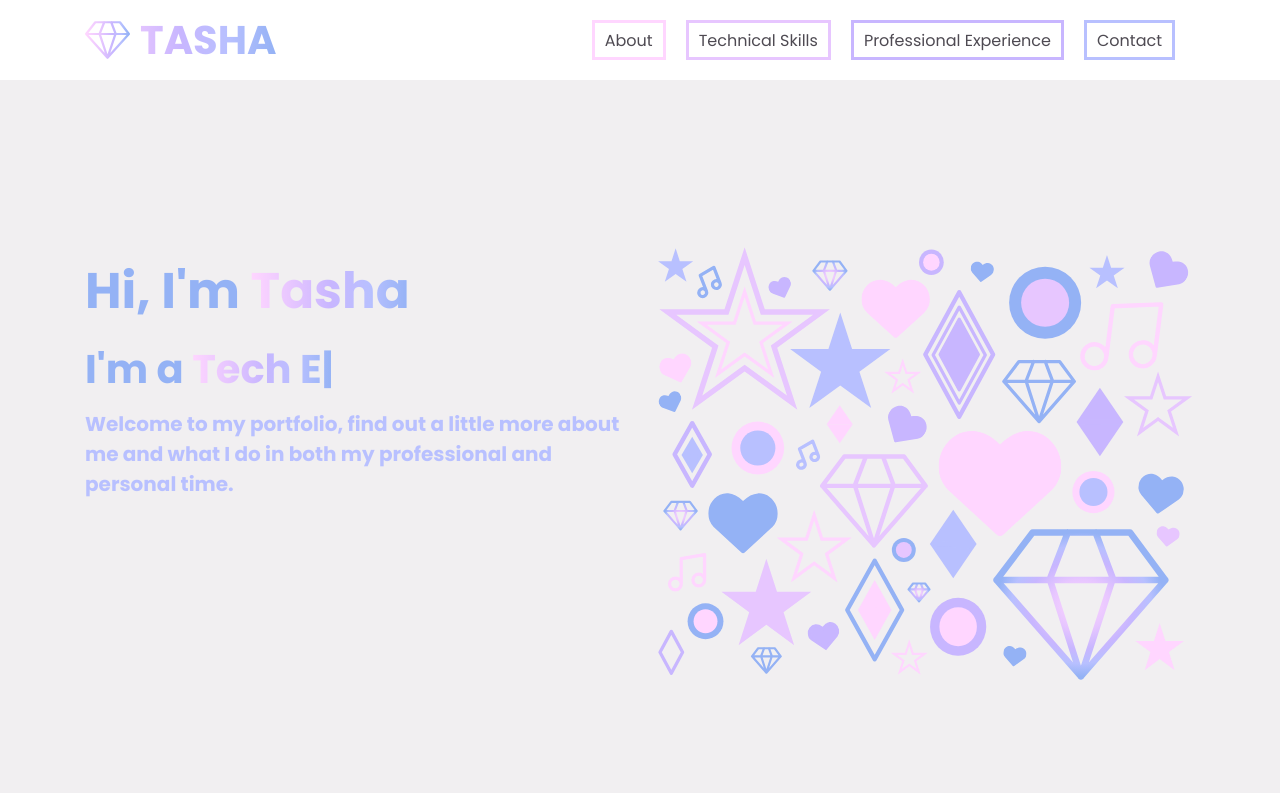
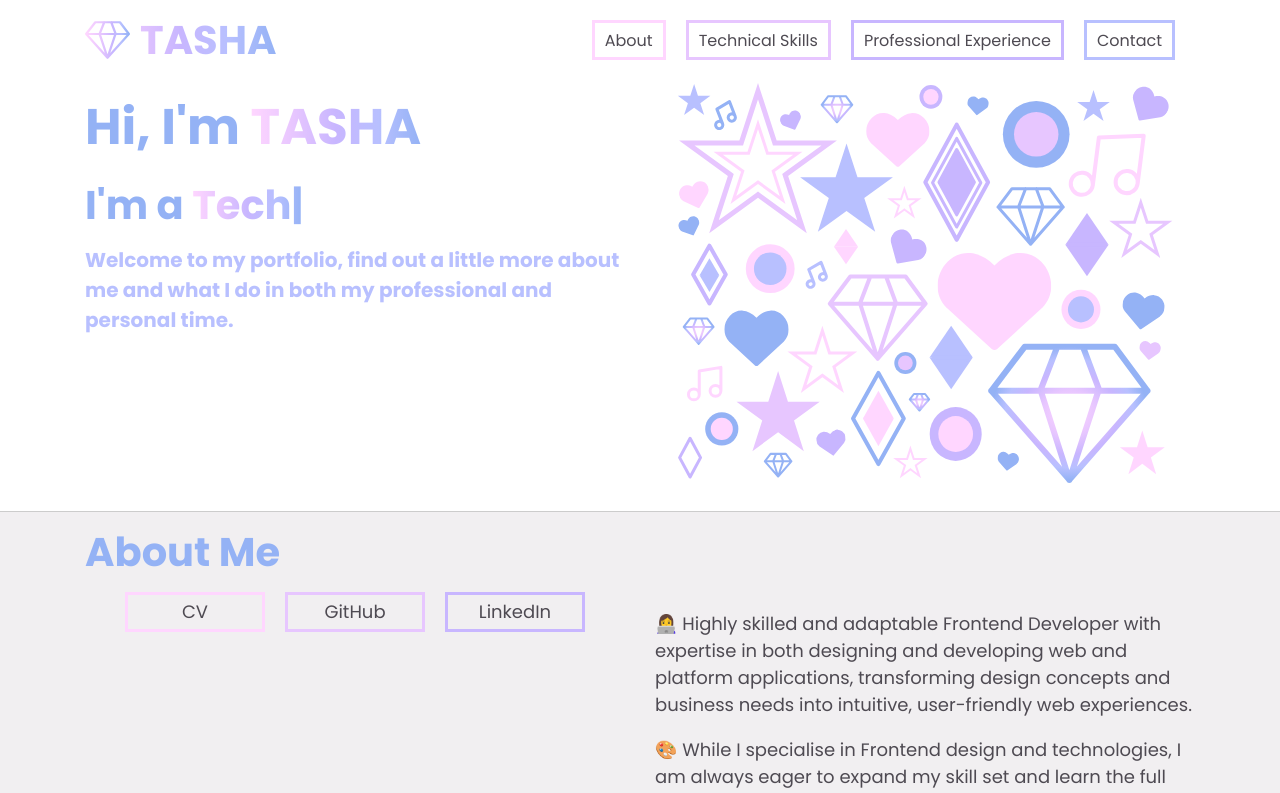
Before and after one commit to TashaRolland92/vite-react, a React (Vite) app: page / in a window 1280 px wide. Shown: the top 793 px of the page. Built offline with nearby package versions, Linux system fonts and the light colour scheme.

Commit message:
change hero typography

```diff
--- a/src/components/Hero.tsx
+++ b/src/components/Hero.tsx
@@ -5,15 +5,17 @@ const Hero = () => (
     <section className="hero">
         <div className="container">
             <div className="row">
-                <div className="col-12 col-md-6">
+                <div className="col-12 col-md-6 d-flex">
                     <HeroContent />
                 </div>
                 <div className="col-12 col-md-6">
-                    <img
-                        src={HeroImage}
-                        alt="Diamonds, stars, hearts, music notes in pastel, lilac and pink tones"
-                        className="hero__image"
-                    />
+                    <div className="hero__image-container">
+                        <img
+                            src={HeroImage}
+                            alt="Diamonds, stars, hearts, music notes in pastel, lilac and pink tones"
+                            className="hero__image"
+                        />
+                    </div>
                 </div>
             </div>
         </div>
--- a/src/components/HeroContent.tsx
+++ b/src/components/HeroContent.tsx
@@ -1,8 +1,8 @@
 import { ReactTyped } from "react-typed";
 
 const HeroContent = () => (
-    <>
-        <h1 className="hero__title">Hi, I'm <span className="default__gradient--text">Tasha</span></h1>
+    <div className="hero__content">
+        <h1 className="hero__title">Hi, I'm <span className="default__gradient--text  uppercase">Tasha</span></h1>
         <h2 className="hero__subtitle">I'm a&nbsp;
             <span className="default__gradient--text">
                 <ReactTyped
@@ -19,7 +19,7 @@ const HeroContent = () => (
             </span>
         </h2>
         <h3>Welcome to my portfolio, find out a little more about me and what I do in both my professional and personal time.</h3>
-    </>
+    </div>
 );
 
 export default HeroContent;
--- a/src/styles/components/global/_hero.scss
+++ b/src/styles/components/global/_hero.scss
@@ -1,10 +1,25 @@
-@use '../../utils/variables' as *;
+@use "../../utils/variables" as *;
 
 .hero{
-    height: 100vh;
-    background-color: $light__grey;
+    background-color: transparent;
+
+    &__content{
+        display: flex;
+        flex-direction: column;
+        justify-content: center;
+    }
+
+    &__subtitle{
+        margin: 0 0 10px;
+    }
+
+    &__image-container{
+        display: flex;
+        justify-content: center;
+    }
 
     &__image{
         width: 100%;
+        max-width: 500px;
     }
 }
```
